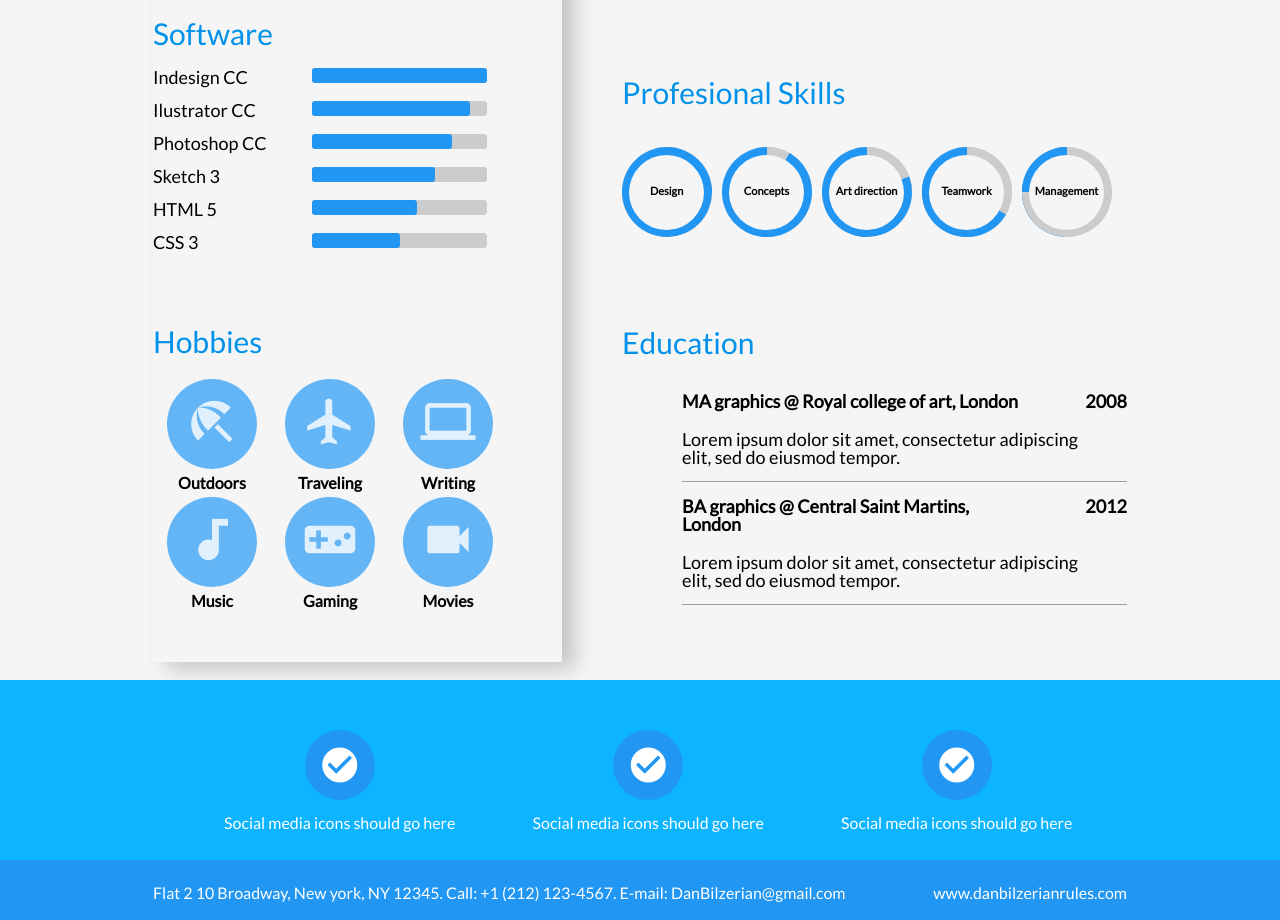
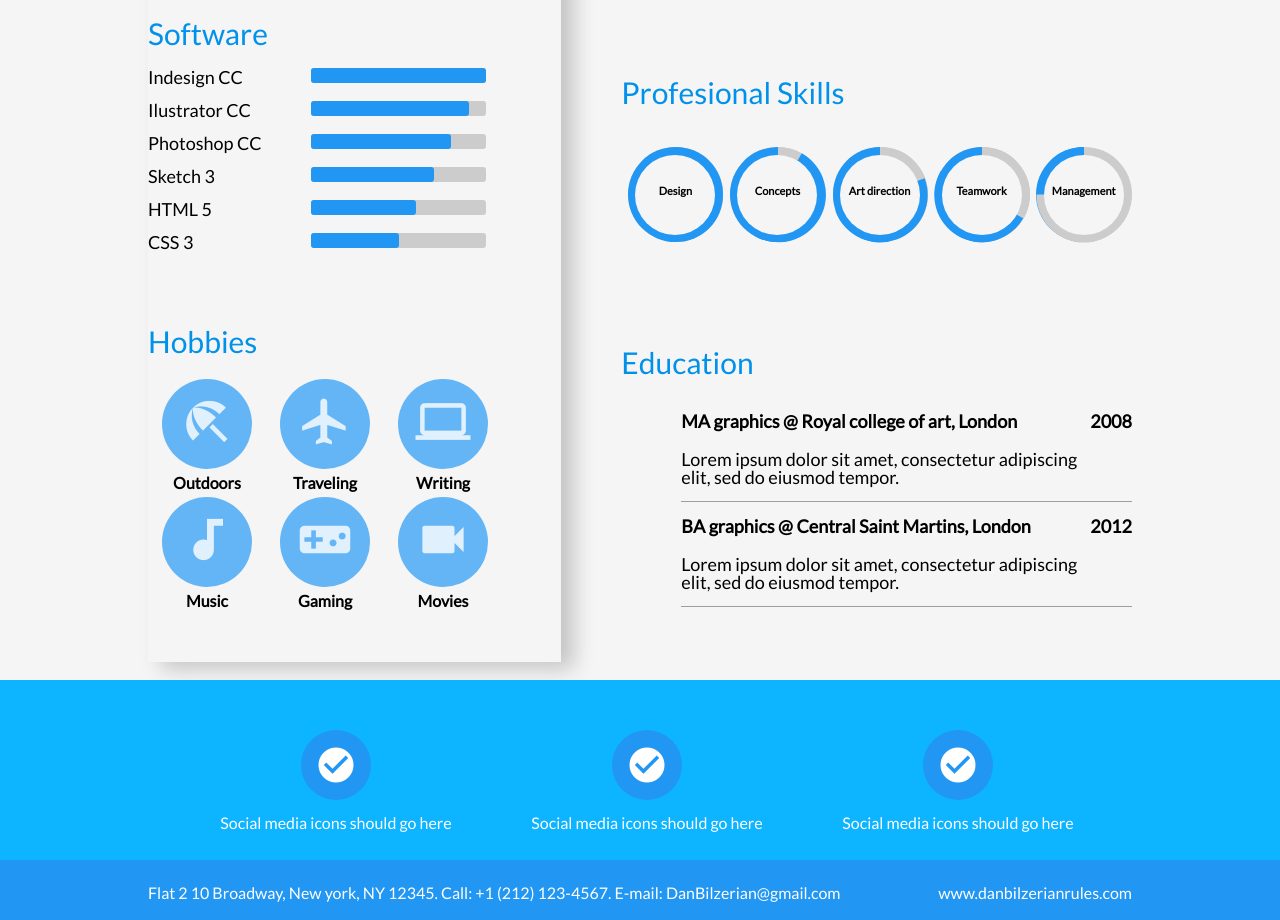
Before and after one commit to Bcrea/resume-clone, a plain HTML site: page index.html in a window 1280 px wide. Shown: the part 871-1791 px from the top of the page. Drawn offline with Linux system fonts and the light colour scheme.

Commit message:
Fix width, hopefully this will be the last commit for this file.

```diff
--- a/stylesheets/main.css
+++ b/stylesheets/main.css
@@ -11,7 +11,7 @@
 	/* padding-right: 20px; */
 	margin: 0 auto;
 	height: auto;
-	padding: 0 25px;
+	padding: 0px 20px;
 	width: 1024px;
 	position: relative;
 }
@@ -66,7 +66,7 @@ h3 {
 #intro {
 	color: #fff;
 	background-color: #616161;
-	font-size: 18px;
+	font-size: 16px;
 	height: 175px;
 	padding-top: 55px;
 	position: relative;
@@ -217,9 +217,9 @@ h3 {
 .education-wrapper {
 	width: 100%;
 	height: auto;
-	padding-top: 80px;
+	padding-top: 100px;
 	padding-left: 60px;
-	padding-bottom: 75px;
+	padding-bottom: 73px;
 }
 
 /*=========== Aside Table ===========*/
@@ -273,26 +273,26 @@ h3 {
 }
 
 .circle-wrapper {
-	width: 90px;
-	height: 90px;
+	width: 95px;
+	height: 95px;
 	/*position: relative;
 	display: inline-block;*/
-	margin-right: 10px;
+	margin-left: 7.1px;
 	padding-top: 20px;
 	float: left;
 }
 
 .box-1 {
 	background-color: #ccc;
-	height: 90px;
-	width: 90px;
+	height: 95px;
+	width: 95px;
 	position: absolute;
 	border-radius: 50%;
 }
 .box-2 {
 	background-color: #ccc;
-	height: 90px;
-	width: 45px;
+	height: 95px;
+	width: 47.5px;
 	border-top-right-radius: 100px;
 	border-bottom-right-radius: 100px;
 	position: absolute;
@@ -300,8 +300,8 @@ h3 {
 }
 .box-3 {
 	background-color: #2196f3;
-	height: 90px;
-	width: 45px;
+	height: 95px;
+	width: 47.5px;
 	border-top-left-radius: 100px;
 	border-bottom-left-radius: 100px;
 	position: absolute;
@@ -309,8 +309,8 @@ h3 {
 }
 .box-4 {
 	background-color: #2196f3;
-	height: 90px;
-	width: 45px;
+	height: 95px;
+	width: 47.5px;
 	border-top-right-radius: 100px;
 	border-bottom-right-radius: 100px;
 	position: absolute;
@@ -318,8 +318,8 @@ h3 {
 }
 .circle-cover {
 	background-color: #f5f5f5;
-	height: 75px;
-	width: 75px;
+	height: 80px;
+	width: 80px;
 	border-radius: 50%;
 	position: absolute;
 	top: 8px;
@@ -350,10 +350,12 @@ h3 {
 #management .box-4 {
 	transform: rotate(180deg);
 	transform-origin: left;
+	/* width: 38px; */
 }
 #management .box-2 {
 	transform: rotate(90deg);
 	transform-origin: left;
+	width: 48px;
 }
 
 
```
